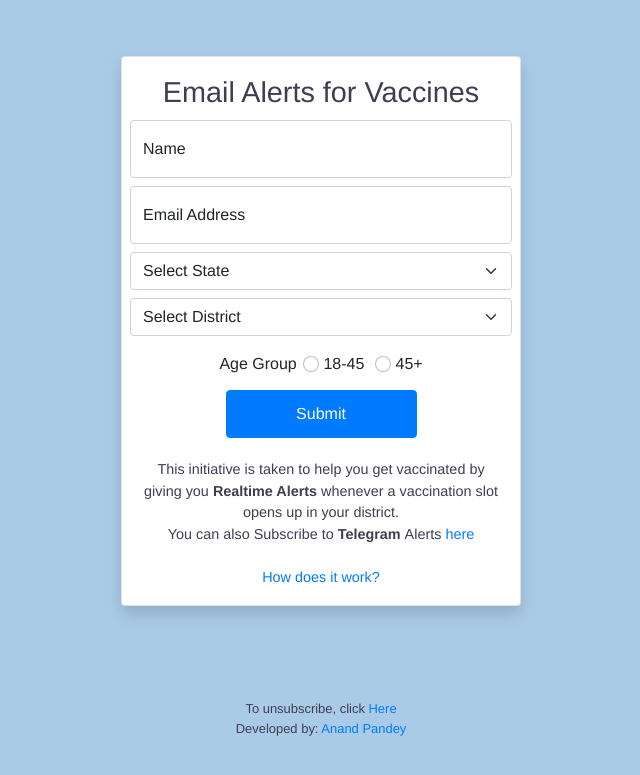
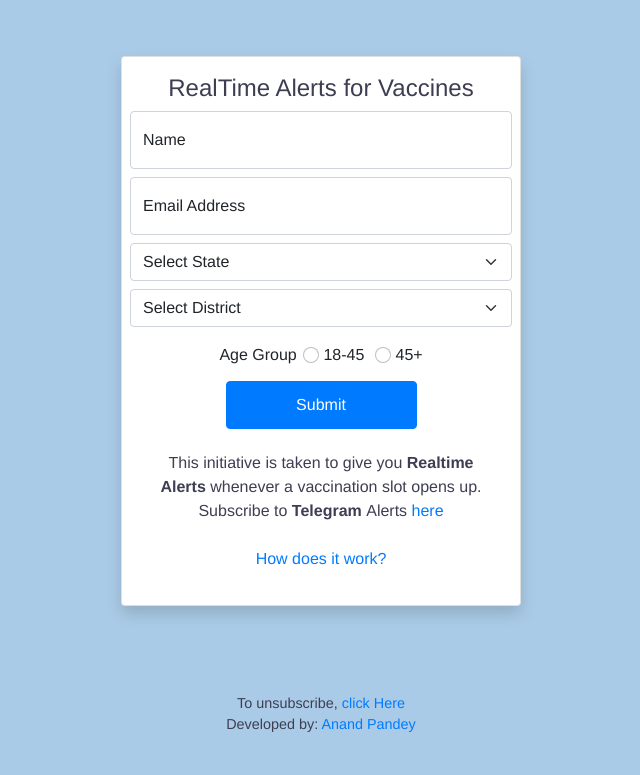
Before and after one commit to anand498/cowin-vax-alerts, a FastAPI app: page / in a window 1280 px wide. Shown: the top 775 px of the page, without its empty margins (319-959 px from the left). Run offline with FastAPI, Linux system fonts and the light colour scheme; some libraries are stand-ins or nearby versions.

Commit message:
changing some css and html text

```diff
--- a/app/static/css/global.css
+++ b/app/static/css/global.css
@@ -40,7 +40,7 @@ html,body {
     font-size: 0.95em;
 }
 .about-text3 {
-    font-size: 0.9em;
+    font-size: 1em;
     margin: 0.9em;
     text-align: center;
     color: #3e3e52;
@@ -55,14 +55,14 @@ html,body {
     color: #3e3e52;
 }
 .title-text3 {
-    font-size: 1.8em;
+    font-size: 1.5em;
     margin: 0.2em;
     text-align: center;
     color: #3e3e52;
 }
 .footer-text{
 	font-size: 0.9em;
-    margin: 0.2em;
+    margin: 0.1em;
     text-align: center;
     color: #3e3e52;
 }
--- a/app/templates/home.html
+++ b/app/templates/home.html
@@ -5,7 +5,7 @@
     <div class="form-container" >
       	<form class="container-fluid card p-2 pb-5 mt-4 mb-5 shadow my-auto bg" onsubmit=" return subscribeUser()" >
 			<div>
-			<div class="title-text3">Email Alerts for Vaccines</div>
+			<div class="title-text3">RealTime Alerts for Vaccines</div>
 			</div>
 			<div class="form-floating mb-2 form-group">
 					<input type="text" class="form-control" id="customer-name"  placeholder="Name" required>
@@ -71,10 +71,9 @@
 				<button type="submit" class="landing-submit btn btn-primary" id="btnSubmit">Submit</button>
 			</div>
 
-			<div class="about-text3">This initiative is taken to help you get
-				vaccinated by giving you <strong>Realtime Alerts</strong> whenever a vaccination slot
-				opens up in your district.<br>
-			You can also Subscribe to <strong>Telegram </strong>Alerts <a data-bs-toggle="modal" href="#exampleModalToggle3" role="button">here</a>
+			<div class="about-text3">This initiative is taken to give you <strong>Realtime Alerts</strong> whenever a vaccination slot
+				opens up.<br>
+			 Subscribe to <strong>Telegram </strong>Alerts <a data-bs-toggle="modal" href="#exampleModalToggle3" role="button">here</a>
 			<br>
 			<br>
 			<a data-bs-toggle="modal" href="#exampleModalToggle" role="button">How does it work?</a>
@@ -84,7 +83,7 @@
 
 		<br><br><br><br><br>
 		<div class="footer-text">
-			To unsubscribe, click <a href="#" data-toggle="modal" data-target="#exampleModal">Here</a><br>
+			To unsubscribe, <a href="#" data-toggle="modal" data-target="#exampleModal">click Here</a><br>
 			Developed by: <a href="https://www.linkedin.com/in/anand498/" target="_blank">Anand Pandey</a><br>
 		</div>
     </div>
--- a/app/templates/layout.html
+++ b/app/templates/layout.html
@@ -1,11 +1,11 @@
 <!DOCTYPE html>
 <html lang="en">
     <head>
-        <title>Get Email alerts for vaccination slots in India</title>
+        <title>Get Realtime alerts for vaccination slots in India</title>
         <meta http-equiv="X-UA-Compatible" content="IE=edge">
         <meta charset="utf-8">
-        <meta name="description" content="Get Free Regular Email Alerts for Vaccine Availability whenever a free slot opens up in your district.
-        A social initiative taken to get a vaccine slot for you easily "/>
+        <meta name="description" content="Get Free RealTime Alerts through Email/Telegram for Vaccine Availability in your district.
+        A social initiative taken to get you a vaccine slot in no time "/>
         <meta name="viewport" content="width=device-width, initial-scale=1">
 
         <link href="{{ url_for('static', path='/css/global.css') }}" rel="stylesheet" type="text/css">
```
